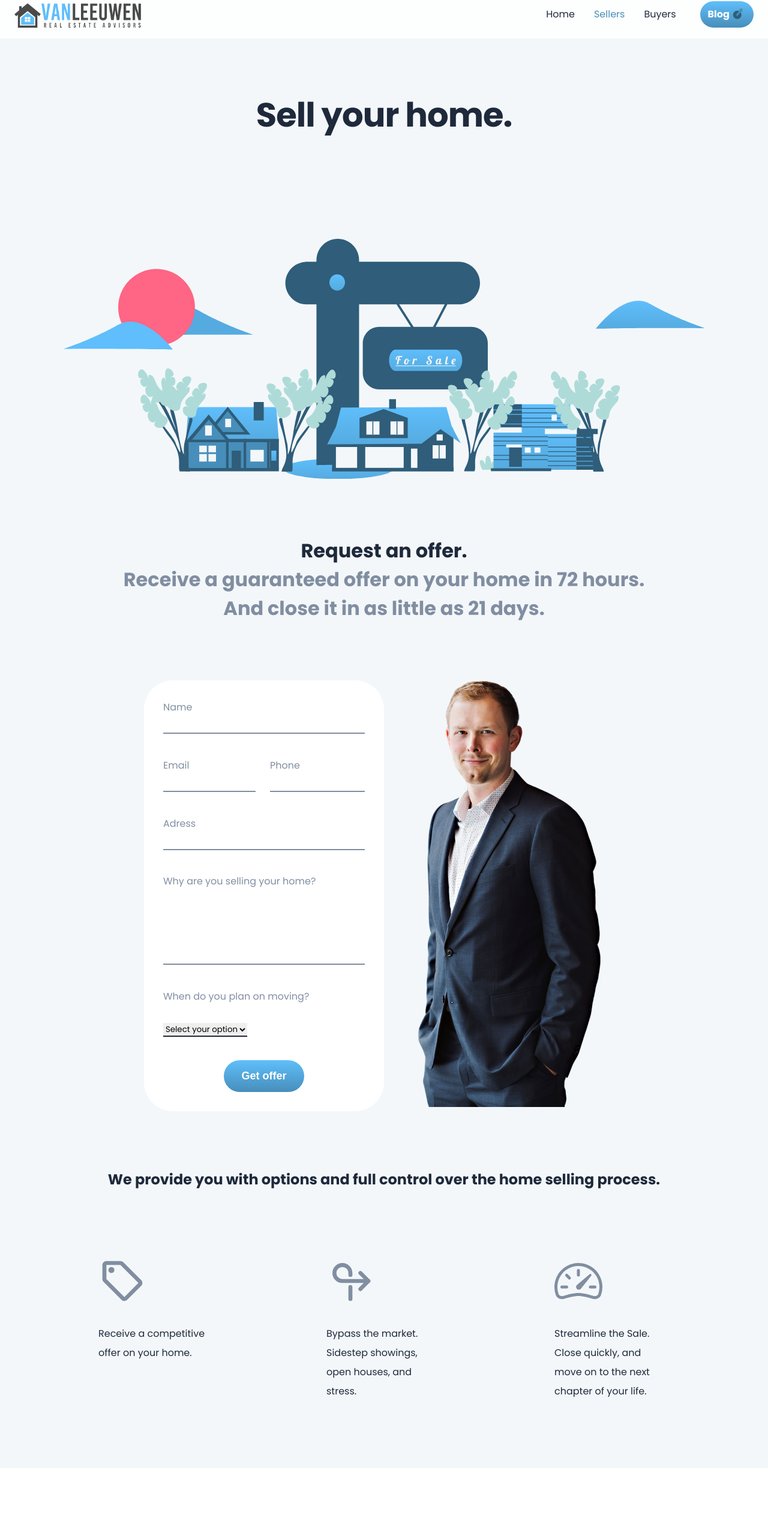
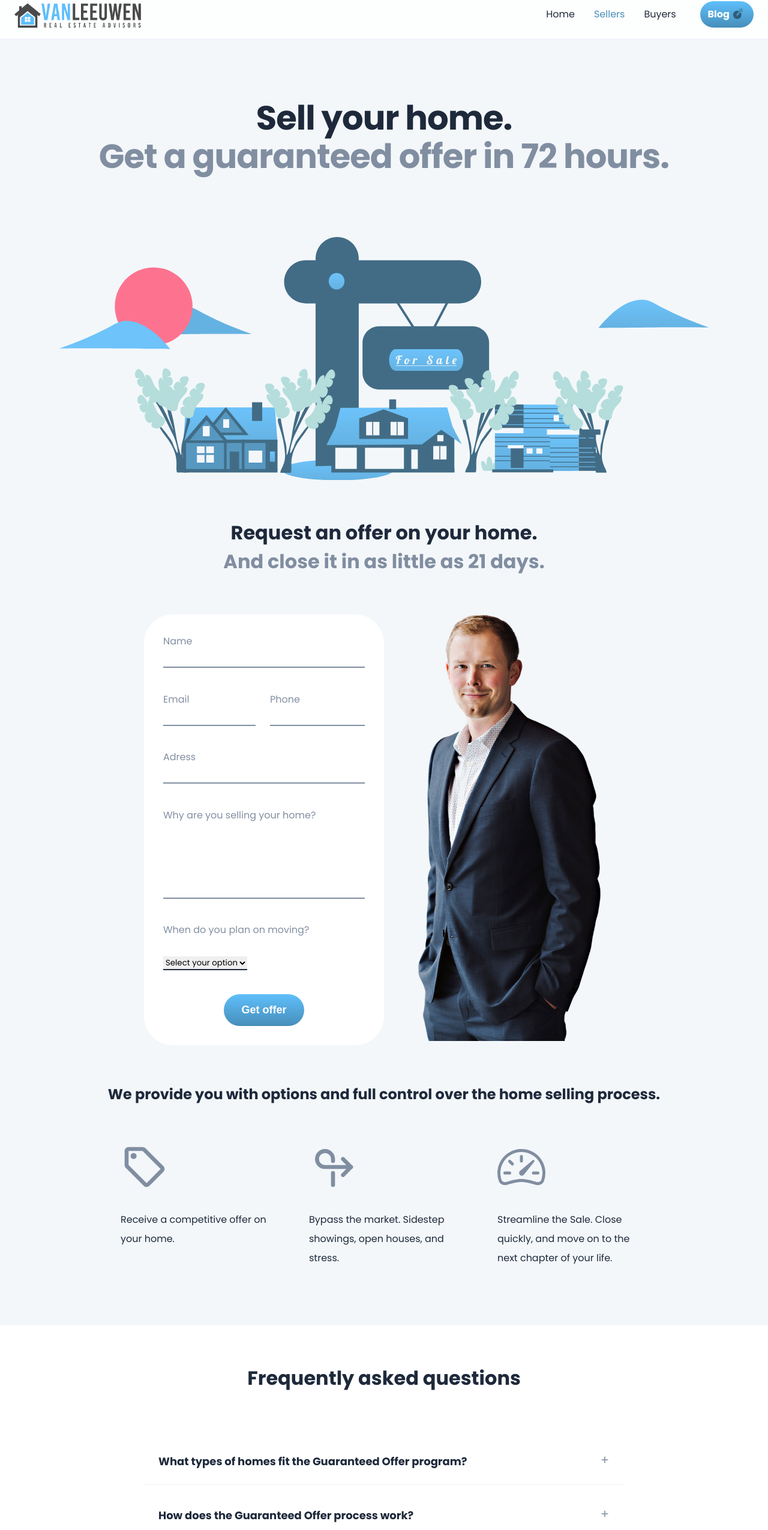
Before and after one commit to brunokalthoff/vlchomelistings, a Next.js app: page /sellers in a window 1280 px wide. Shown: the part 16-2566 px from the top of the page at 60% size. Built offline with nearby package versions, Linux system fonts and the light colour scheme.

Commit message:
alter components

```diff
--- a/components/sellers/Faq.js
+++ b/components/sellers/Faq.js
@@ -1,9 +1,12 @@
 import styles from '../../styles/sellers/Faq.module.css'
 import { HiPlus } from 'react-icons/hi';
+import { useState } from 'react';
+import { motion } from 'framer-motion';
+motion
 
 const faq = [
     {
-        question: <> What Types of Homes fit the Guaranteed Offer Program?</>,
+        question: <> What types of homes fit the Guaranteed Offer program?</>,
         answer: <>Single family home, duplex, triplex, multiple unit buildings, and condos that were built after 1960 with a potential value of $200,000.00 - $600,000.00. The Home must be owner occupied or vacant, non distressed, not bank owned, and no unpermitted additions or significant structural or foundational issues.</>
     },
     {
@@ -17,6 +20,15 @@ const faq = [
 ]
 
 function Faq() {
+    const [open, setOpen] = useState(null);
+
+    const updateOpen = key => {
+        setOpen(prev => {
+            if (prev === key) return null
+            return key
+        })
+    }
+
     return (
         <div className={styles.container}>
             <h2>Frequently asked questions</h2>
@@ -25,12 +37,12 @@ function Faq() {
 
                 {faq.map((item, key) => {
                     return (
-                        <div key={key} className={styles.question}>
-                            <div className={styles.questionMain}> <h4> {item.question} </h4> <HiPlus /></div>
-                            <div className={styles.answer}>
+                        <motion.div onClick={() => updateOpen(key)} key={key} className={styles.question}>
+                            <div className={styles.questionMain}> <h4> {item.question} </h4><motion.div animate={open === key ? { rotate: 45 } : { rotate: 0 }} transition={{ ease: 'linear' }}><HiPlus /></motion.div></div>
+                            {open === key && <motion.div layout initial={{ opacity: 0 }} animate={{ opacity: 1 }} transition={{ duration: 1 }} className={styles.answer}>
                                 <p> {item.answer} </p>
-                            </div>
-                        </div>
+                            </motion.div>}
+                        </motion.div>
                     )
                 })}
 
--- a/components/sellers/Hero.js
+++ b/components/sellers/Hero.js
@@ -3,7 +3,9 @@ import styles from '../../styles/sellers/Hero.module.css'
 function Hero() {
     return (
         <div className={styles.container}>
-            <h1>Sell your home.</h1>
+            <div className={styles.heady}>
+              <div><h1>Sell your home.<span><br />Get a guaranteed offer in 72 hours.</span></h1></div>
+            </div>
             <div className={styles.heroSvg}></div>
         </div>
     );
--- a/components/sellers/Offer.js
+++ b/components/sellers/Offer.js
@@ -8,8 +8,8 @@ import { TbArrowLoopRight2 } from 'react-icons/tb';
 function Offer() {
     return (
         <div className={styles.container}>
-            <h2>Request an offer.<br />
-                <span>Receive a guaranteed offer on your home in 72 hours. And close it in as little as 21 days.</span>
+            <h2>Request an offer on your home.<br />
+                <span> And close it in as little as 21 days.</span>
             </h2>
 
             <div className={styles.formWrapper}>
--- a/styles/sellers/Faq.module.css
+++ b/styles/sellers/Faq.module.css
@@ -5,18 +5,21 @@
     display: flex;
     flex-direction: column;
     align-items: center;
+    padding-bottom: 4rem;
 }
 
 .container h2 {
     width: 100%;
     text-align: center;
-    padding-top: 6rem;
+    padding-top: 4rem;
 }
 
 .faqWrapper {
-    max-width: 1000px;
-    margin-top: 6rem;
+    width: 80%;
+    max-width: 800px;
+    margin-top: 4rem;
     height: 20rem;
+
 }
 
 .question {
@@ -24,8 +27,8 @@
     margin-top: .8rem;
     cursor: pointer;
     border-bottom: 2px solid var(--grey1);
-    position: relative;
-    transition: all .2s ;
+    transition: all .3s ;
+    width: 100%;
 }
 
 .question h4 {
@@ -49,9 +52,8 @@
     border-radius: 1.5rem;
 }
 
-
 .answer p {
+    margin-top: 1.5rem;
     color: var(--grey3);
     font-size: var(--smalltext);
-    display: none;
 }
--- a/styles/sellers/Hero.module.css
+++ b/styles/sellers/Hero.module.css
@@ -1,16 +1,26 @@
 .container {
-  min-height: calc(100vh - var(--navbarheight) + .9rem);
+  min-height: calc(100vh - var(--navbarheight) + 1rem);
   margin-top: var(--navbarheight);
   display: flex;
   flex-direction: column;
   align-items: center;
-  justify-content: space-between;
+  justify-content: stretch;
   position: relative;
 }
 
-.container h1 {
-    margin-top: 6rem;
-    z-index: 10;
+.heady {
+  display: flex;
+  flex-direction: column;
+  justify-content: center;
+  align-items: center;
+  width: 100%;
+  flex: 1;
+  text-align: center;
+}
+
+
+.heady span {
+  color: var(--grey2);
 }
 
 .heroSvg {
@@ -18,6 +28,7 @@
   background-position: center center;
   background-size: contain;
   background-repeat: no-repeat;
-  height: 50vh;
+  flex: 2;
   width: 100%;
+  opacity: .9;
 }
--- a/styles/sellers/Offer.module.css
+++ b/styles/sellers/Offer.module.css
@@ -6,7 +6,7 @@
 
 .container h2 {
   text-align: center;
-  margin-top: 6rem;
+  margin-top: 4rem;
   padding: 0 2rem;
   max-width: 1000px;
 }
@@ -20,7 +20,7 @@
   width: 100%;
   justify-content: center;
   align-items: stretch;
-  margin-top: 6rem;
+  margin-top: 4rem;
 }
 
 .form {
@@ -100,31 +100,37 @@
 .container h3 {
   width: 100%;
   text-align: center;
-  margin-top: 6rem;
+  margin-top: 4rem;
+  padding: 0 2rem;
 }
 
 .cards {
   width: 100%;
-  margin-top: 6rem;
+  margin-top: 4rem;
   display: flex;
+  flex-wrap: wrap;
   align-items: baseline;
-  justify-content: space-between;
+  justify-content: center;
+  gap: 4rem;
   max-width: 1000px;
 }
 
 .card {
     border-radius: 3rem;
-    /* background: var(--white); */
-    width: 15rem;
-    padding: 1rem 1.5rem;
+    min-width: 250px;
+    max-width: 250px;
+    flex: 1;
     font-size: var(--smalltext);
+    display: flex;
+    flex-direction: column;
+
 }
 
 .card svg {
     font-size: 5rem;
     color: var(--grey2);
     padding: 0;
-    display: block;
+
 }
 
 .card p {
```
